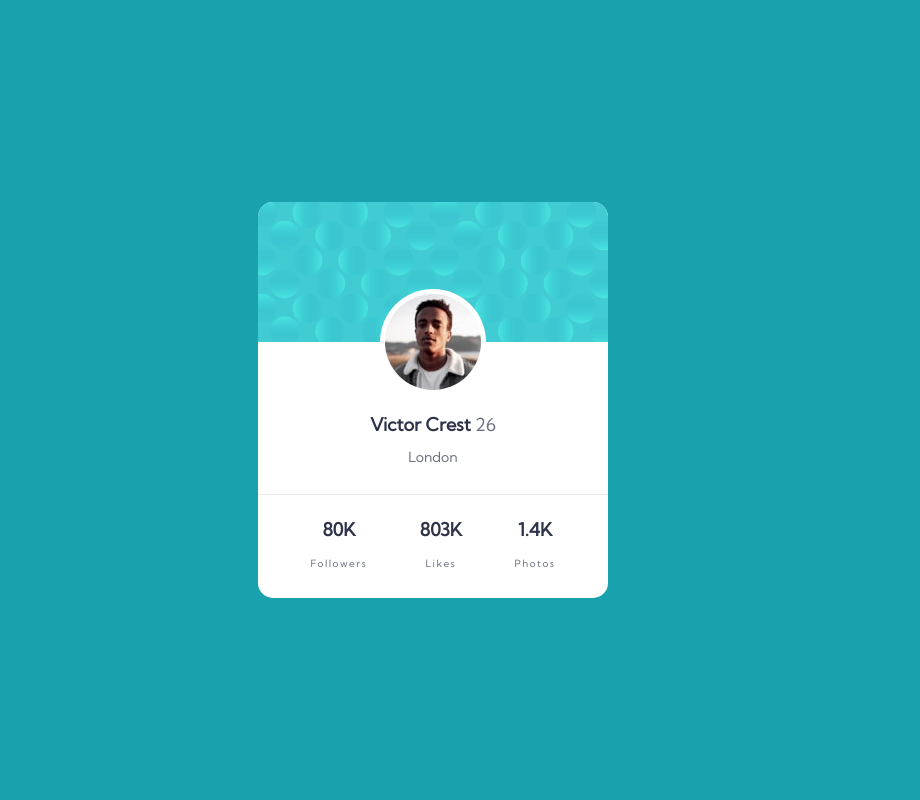
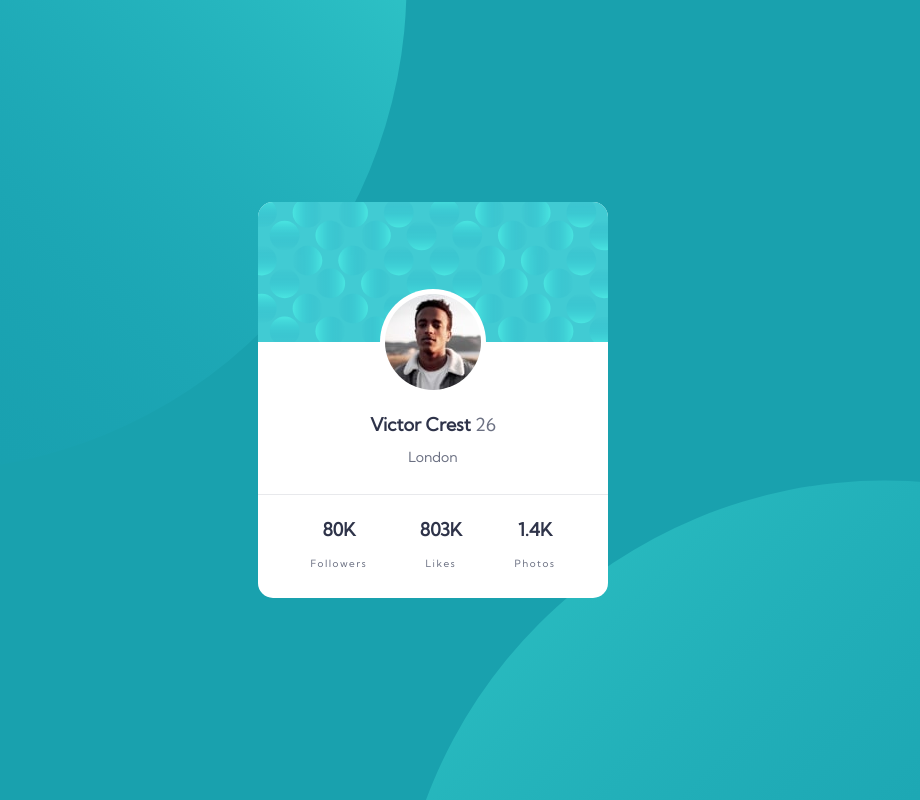
Before and after one commit to giochili/Bitcamp-profile-card, a plain HTML site: page index.html in a window 1280 px wide. Shown: the whole page, without its empty margins (207-1127 px from the left). Drawn offline with Linux system fonts and the light colour scheme.

Commit message:
Update style.css

```diff
--- a/style.css
+++ b/style.css
@@ -9,7 +9,7 @@
   align-items: center;
   justify-content: center;
   height: 100vh;
-  background-image: url("/images/bg-pattern-top.svg"), url("images/bg-pattern-bottom.svg");
+  background-image: url("/bg-pattern-top.svg"), url("/bg-pattern-bottom.svg");
   background-repeat: no-repeat;
   background-position: bottom 41vh right 52vw, top 60vh left 47vw;
   background-color: #19A1AE;;
```
